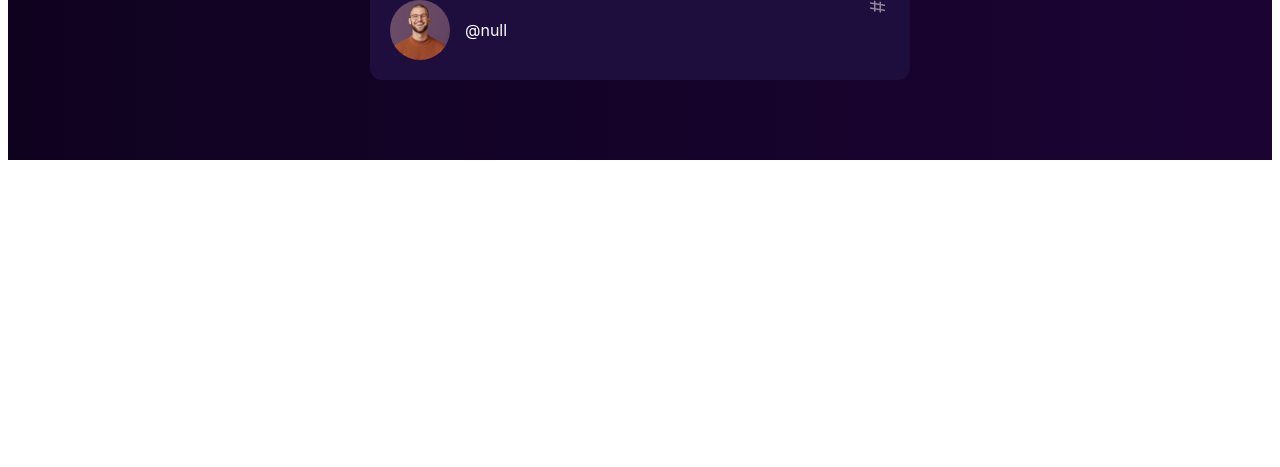
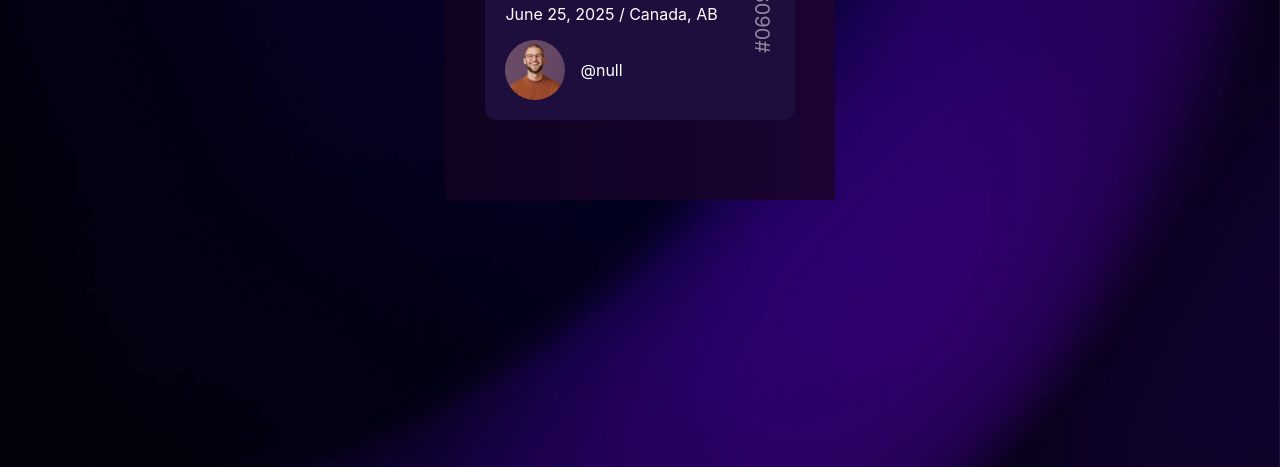
Before and after one commit to EllieZ001/Frontendmentor, a plain HTML site: page 01conference-ticket-generator/conference-ticket-generator-main/ticket.html in a window 1280 px wide. Shown: the part 429-896 px from the top of the page. Before the commit the page ends 800 px from the top, so only its background shows below. Drawn offline with Linux system fonts and the light colour scheme.

Commit message:
ticket generator

```diff
--- a/01conference-ticket-generator/conference-ticket-generator-main/style-ticket.css
+++ b/01conference-ticket-generator/conference-ticket-generator-main/style-ticket.css
@@ -1,3 +1,19 @@
+
+body {
+  font-family: 'Space Mono', monospace;
+  background-image: url('./assets/images/background-desktop.png'); /* 👈 背景图片路径 */
+  background-size: cover;          /* 图片等比例填满整个背景 */
+  background-position: center;     /* 图片居中显示 */
+  background-repeat: no-repeat;    /* 不重复平铺 */
+  color: #ffffff;
+  min-height: 100vh;
+  display: flex;
+  justify-content: center;
+  align-items: start;
+  padding: 40px 20px;
+}
+
+
 .ticket-container {
   background: linear-gradient(to right, #0f021f, #1b0434);
   color: white;
```
